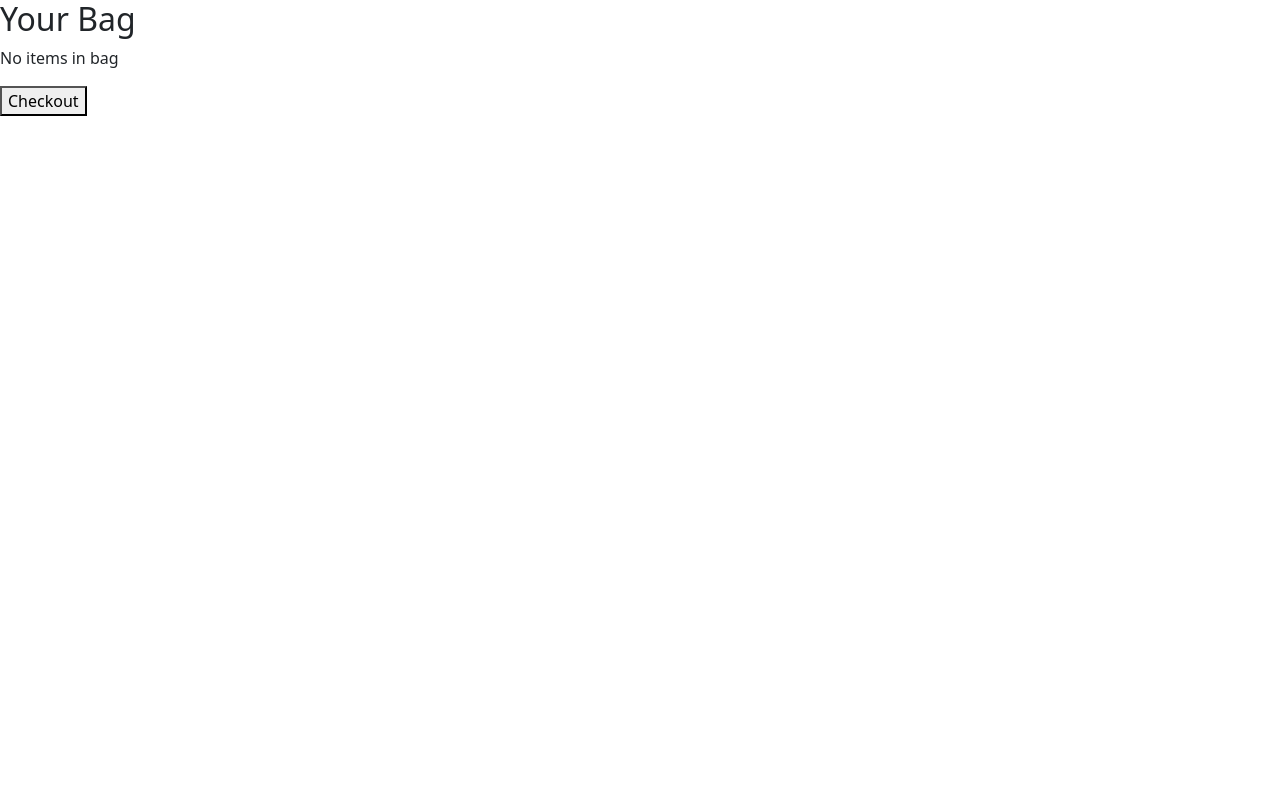
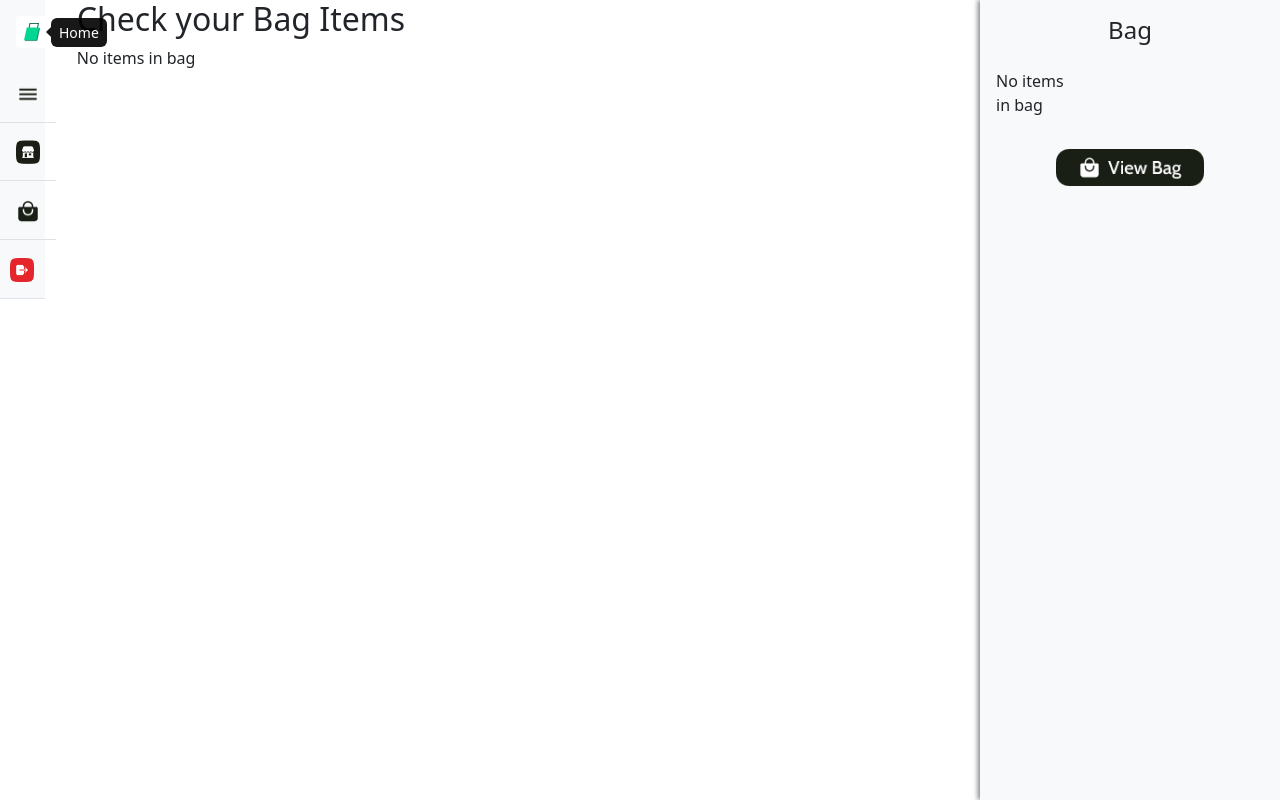
Before and after one commit to YolandaMejane1/ecommerce-website, a React (Create React App) app: page /bag in a window 1280 px wide. Built offline with nearby package versions, Linux system fonts and the light colour scheme.

Commit message:
"added bag section"

```diff
--- a/src/components/Sidebar.jsx
+++ b/src/components/Sidebar.jsx
@@ -20,7 +20,7 @@ const Sidebar = () => {
       <a
         href="/"
         className="d-block p-3 link-body-emphasis text-decoration-none"
-        title="Icon"
+        title="Home"
         data-bs-toggle="tooltip"
         data-bs-placement="right"
       >
@@ -31,7 +31,7 @@ const Sidebar = () => {
           <a
             href="#"
             className="nav-link py-3 border-bottom rounded-0"
-            title="App"
+            title=""
             data-bs-toggle="tooltip"
             data-bs-placement="right"
           >
@@ -42,7 +42,7 @@ const Sidebar = () => {
           <a
             href="#"
             className="nav-link py-3 border-bottom rounded-0"
-            title="Store"
+            title=""
             data-bs-toggle="tooltip"
             data-bs-placement="right"
           >
@@ -53,7 +53,7 @@ const Sidebar = () => {
           <a
             href="#"
             className="nav-link py-3 border-bottom rounded-0"
-            title="Bag"
+            title=""
             data-bs-toggle="tooltip"
             data-bs-placement="right"
           >
--- a/src/pages/Bag.jsx
+++ b/src/pages/Bag.jsx
@@ -1,35 +1,66 @@
 import React from 'react';
 import { useDispatch, useSelector } from 'react-redux';
-import { removeFromCart } from '../redux/cart/cartSlice';
+import { updateQuantity } from '../redux/cart/cartSlice';
+import Sidebar from '../components/Sidebar';
+import DashboardBag from '../components/dashboardBag';
 
 const Bag = () => {
   const cart = useSelector((state) => state.cart.cart);
   const dispatch = useDispatch();
 
-  const handleRemove = (id) => {
-    dispatch(removeFromCart(id));
+  const handleIncrease = (id) => {
+    dispatch(updateQuantity({ id, quantity: 1 }));
+  };
+
+  const handleDecrease = (id) => {
+    dispatch(updateQuantity({ id, quantity: -1 }));
   };
 
   return (
-    <div className="bag">
-      <h2>Your Bag</h2>
+    <div className="d-flex">
+      <Sidebar />
+      <div className="container-fluid" style={{ flex: 1 }}>
+        <h2>Check your Bag Items</h2>
         {cart.length === 0 ? (
           <p>No items in bag</p>
         ) : (
           <div className="cart-items">
             {cart.map((item) => (
-            <div key={item.id} className="cart-item">
-              <img src={item.img} alt={item.name} />
+              <div key={item.id} className="cart-item d-flex align-items-center mb-3" style={{ borderBottom: '1px solid #ddd', padding: '10px' }}>
+                <img
+                  src={item.img}
+                  alt={item.name}
+                  style={{ width: '150px', height: 'auto', objectFit: 'cover', borderRadius: '8px', marginRight: '20px' }}
+                />
+                <div style={{ flex: 1 }}>
                   <h3>{item.name}</h3>
                   <p>{item.description}</p>
                   <span>${item.price}</span>
+                  <br />
+                  <div className="d-flex align-items-center">
+                    <button
+                      onClick={() => handleDecrease(item.id)}
+                      style={{ padding: '5px 10px', color: '#f44336', border: 'none', marginRight: '5px' }}
+                    >
+                      -
+                    </button>
                     <span>Quantity: {item.quantity}</span>
-              <button onClick={() => handleRemove(item.id)}>Remove</button>
+                    <button
+                      onClick={() => handleIncrease(item.id)}
+                      style={{ padding: '5px 10px', color: '#4CAF50', border: 'none', marginLeft: '5px' }}
+                    >
+                      +
+                    </button>
+                  </div>
+                </div>
               </div>
             ))}
           </div>
         )}
-      <button>Checkout</button>
+      </div>
+      <div className="d-none d-md-block" style={{ flexBasis: "20%" }}>
+        <DashboardBag items={cart} />
+      </div>
     </div>
   );
 };
--- a/src/redux/cart/cartSlice.js
+++ b/src/redux/cart/cartSlice.js
@@ -19,8 +19,18 @@ const cartSlice = createSlice({
     removeFromCart: (state, action) => {
       state.cart = state.cart.filter((product) => product.id !== action.payload);
     },
+    updateQuantity: (state, action) => {
+      const { id, quantity } = action.payload;
+      const item = state.cart.find((item) => item.id === id);
+      if (item) {
+        item.quantity = Math.max(0, item.quantity + quantity);
+        if (item.quantity === 0) {
+          state.cart = state.cart.filter((product) => product.id !== id);
+        }
+      }
+    },
   },
 });
 
-export const { addToCart, removeFromCart } = cartSlice.actions;
+export const { addToCart, removeFromCart, updateQuantity } = cartSlice.actions;
 export default cartSlice.reducer;
```
Also changed, not shown: src/components/cartBag.jsx (added). Lines whose indentation alone changed are shown as unchanged.
